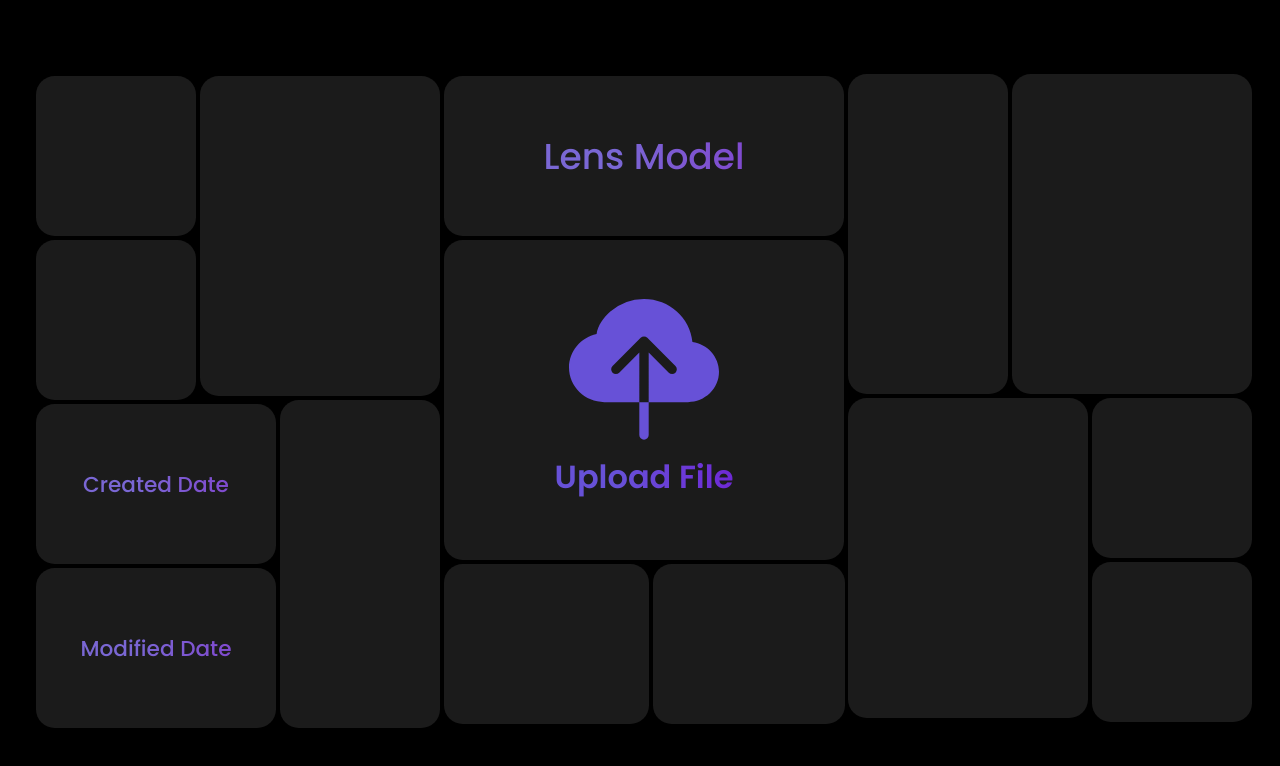
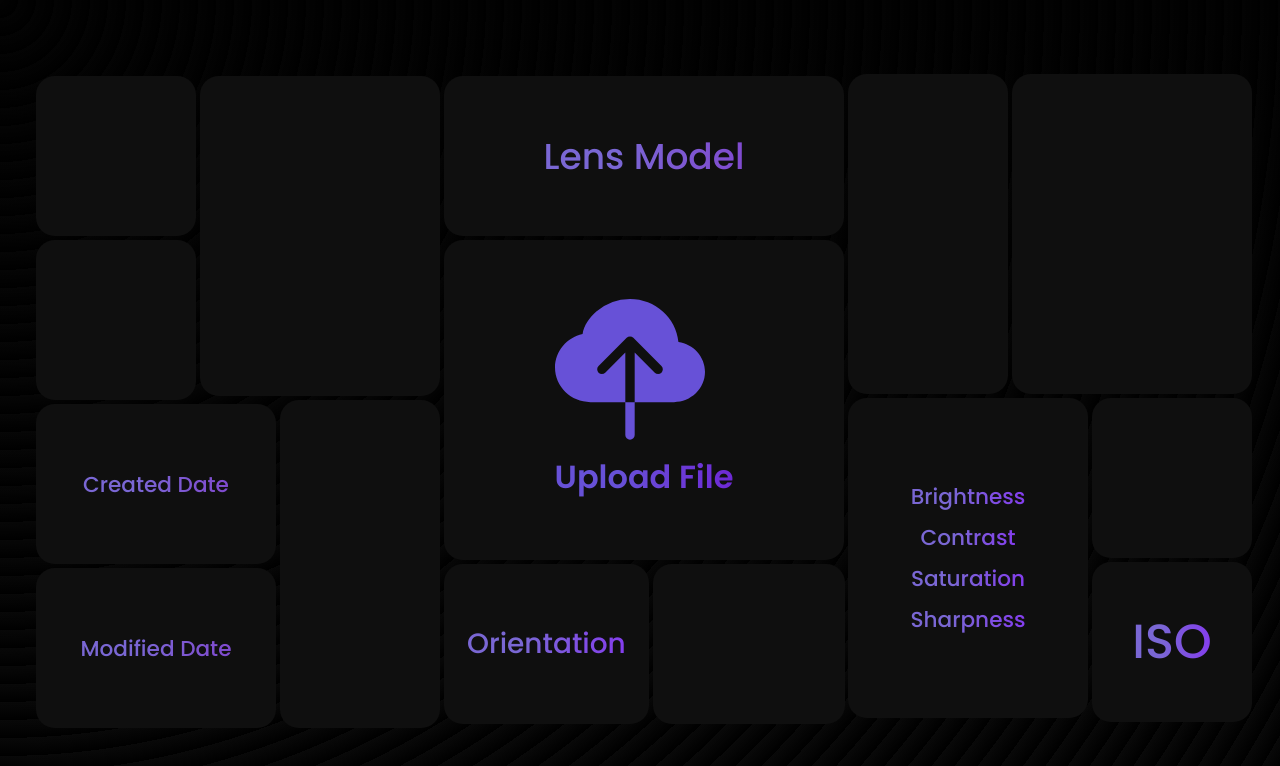
Before and after one commit to BuildNShip/shutr, a React (Vite) app: page / in a window 1280 px wide. Shown: the top 766 px of the page. Built offline with nearby package versions, Linux system fonts and the light colour scheme.

Commit message:
added-boxes

```diff
--- a/src/pages/Home/Home.jsx
+++ b/src/pages/Home/Home.jsx
@@ -27,28 +27,32 @@ const Home = () => {
     }
   };
 
-
   function formatDate(dateString) {
     const date = new Date(dateString);
     const monthNames = [
-      "January", "February", "March",
-      "April", "May", "June", "July",
-      "August", "September", "October",
-      "November", "December"
+      "January",
+      "February",
+      "March",
+      "April",
+      "May",
+      "June",
+      "July",
+      "August",
+      "September",
+      "October",
+      "November",
+      "December",
     ];
-    const dayNames = [
-      "Sun", "Mon", "Tue",
-      "Wed", "Thu", "Fri", "Sat"
-    ];
+    const dayNames = ["Sun", "Mon", "Tue", "Wed", "Thu", "Fri", "Sat"];
     const day = dayNames[date.getDay()];
     const month = monthNames[date.getMonth()];
     const dayOfMonth = date.getDate();
     const suffix = getSuffix(dayOfMonth);
     const hours = date.getHours();
     const minutes = date.getMinutes();
-    const ampm = hours >= 12 ? 'PM' : 'AM';
+    const ampm = hours >= 12 ? "PM" : "AM";
     const formattedHours = hours % 12 || 12;
-    const formattedMinutes = minutes < 10 ? '0' + minutes : minutes;
+    const formattedMinutes = minutes < 10 ? "0" + minutes : minutes;
     return `${month} ${dayOfMonth}${suffix}, ${day} ${formattedHours}:${formattedMinutes} ${ampm}`;
   }
 
@@ -57,10 +61,14 @@ const Home = () => {
       return "th";
     }
     switch (dayOfMonth % 10) {
-      case 1:  return "st";
-      case 2:  return "nd";
-      case 3:  return "rd";
-      default: return "th";
+      case 1:
+        return "st";
+      case 2:
+        return "nd";
+      case 3:
+        return "rd";
+      default:
+        return "th";
     }
   }
 
@@ -87,11 +95,15 @@ const Home = () => {
           <div className={styles.fcs2}>
             <div className={styles.box14}>
               <p className={styles.b14T}>Created Date</p>
-              <p className={styles.b14C}>{exifData && formatDate(exifData.CreateDate)}</p>
+              <p className={styles.b14C}>
+                {exifData && formatDate(exifData.CreateDate)}
+              </p>
             </div>
             <div className={styles.box15}>
               <p className={styles.b14T}>Modified Date</p>
-              <p className={styles.b14C}>{exifData && formatDate(exifData.ModifyDate)}</p>
+              <p className={styles.b14C}>
+                {exifData && formatDate(exifData.ModifyDate)}
+              </p>
             </div>
           </div>
           <div className={styles.box16}></div>
@@ -107,7 +119,7 @@ const Home = () => {
           <div className={styles.box22}>
             <label htmlFor="upload">
               <BsFillCloudUploadFill size={150} color="#6751d7" />
-            </label>
+
               <input
                 type="file"
                 id="upload"
@@ -115,12 +127,16 @@ const Home = () => {
                 style={{ display: "none" }}
               />
               <p className={styles.boxText}>Upload File</p>
+            </label>
             {file && <p className={styles.fileName}>{file.name}</p>}
             {/* {exifData && <pre>{JSON.stringify(exifData, null, 2)}</pre>} */}
           </div>
         </div>
         <div className={styles.scSection2}>
-          <div className={styles.box23}></div>
+          <div className={styles.box23}>
+            <p className={styles.b23T}>Orientation</p>
+            <p className={styles.b23C}>{exifData && exifData.Orientation}</p>
+          </div>
           <div className={styles.box24}></div>
         </div>
       </div>
@@ -131,10 +147,34 @@ const Home = () => {
           <div className={styles.box32}></div>
         </div>
         <div className={styles.tcSection2}>
-          <div className={styles.box33}></div>
+          <div className={styles.box33}>
+            <div className={styles.b331}>
+              <p className={styles.b331T}>Brightness</p>
+              <p className={styles.b331C}>
+                {exifData && exifData.BrightnessValue}
+              </p>
+            </div>
+            <div className={styles.b331}>
+              <p className={styles.b331T}>Contrast</p>
+              <p className={styles.b331C}>{exifData && exifData.Contrast}</p>
+            </div>
+            <div className={styles.b331}>
+              <p className={styles.b331T}>Saturation</p>
+              <p className={styles.b331C}>{exifData && exifData.Saturation}</p>
+            </div>
+            <div className={styles.b331}>
+              <p className={styles.b331T}>Sharpness </p>
+              <p className={styles.b331C}>{exifData && exifData.Sharpness}</p>
+            </div>
+          </div>
           <div className={styles.tcs1}>
-            <div className={styles.box34}></div>
-            <div className={styles.box35}></div>
+            <div className={styles.box34}>
+              <p className={styles.b34C}>{exifData && exifData.Flash}</p>
+            </div>
+            <div className={styles.box35}>
+              <p className={styles.b35T}>ISO</p>
+              <p className={styles.b35C}>{exifData && exifData.ISO}</p>
+            </div>
           </div>
         </div>
       </div>
--- a/src/pages/Home/Home.module.css
+++ b/src/pages/Home/Home.module.css
@@ -22,6 +22,10 @@
   justify-content: center;
   flex-wrap: wrap;
   align-items: center;
+
+  background-color: #000000;
+  opacity: 1;
+  background-image:  repeating-radial-gradient( circle at 0 0, transparent 0, #000000 18px ), repeating-linear-gradient( #09090955, #090909 );
 }
 
 .box11,
@@ -30,7 +34,7 @@
 .box14,
 .box15 {
   border-radius: 18.789px;
-  background: #1b1b1b;
+  background: #0f0f0f;
   margin: 0.25rem;
   margin-bottom: 0;
 
@@ -73,7 +77,7 @@
   flex-direction: column;
   justify-content: center;
   align-items: center;
-  background: #1b1b1b;
+  background: #0f0f0f;
 }
 
 .box14 {
@@ -107,7 +111,7 @@
 .box24 {
   border-radius: 18.789px;
   margin: 0.25rem;
-  background: #1b1b1b;
+  background: #0f0f0f;
 
   display: flex;
   flex-direction: column;
@@ -160,7 +164,7 @@
 .box34,
 .box35 {
   border-radius: 18.789px;
-  background: #1b1b1b;
+  background: #0f0f0f;
   margin: 0.25rem;
 
   display: flex;
@@ -275,7 +279,7 @@
 .b11M {
   color: #ffffff;
   font-family: "Poppins", sans-serif;
-  font-size: 1.35rem;
+  font-size: 1.45rem;
   font-weight: 400;
   text-align: center;
   margin-top: -1rem;
@@ -312,7 +316,7 @@
 .b14C {
   color: #ffffff;
   font-family: "Poppins", sans-serif;
-  font-size: 1rem;
+  font-size: 1.1rem;
   max-width: 9rem;
   font-weight: 400;
   line-height: 1.5rem;
@@ -356,10 +360,104 @@
 }
 
 .b21C {
-  color: #ffffff;
+  color: #919191;
   font-family: "Poppins", sans-serif;
   font-size: 1.5rem;
   font-weight: 300;
   line-height: 1.5rem;
   text-align: center;
 }
+
+.b331 {
+  margin: 0.25rem;
+}
+
+.b331T {
+  color: #ffffff;
+  font-family: "Poppins", sans-serif;
+  font-size: 1.35rem;
+  font-weight: 500;
+  max-width: 15rem;
+  text-align: center;
+
+  background: rgb(103, 81, 215);
+  background: linear-gradient(
+    90deg,
+    rgb(122, 103, 212) 35%,
+    rgb(132, 61, 238) 100%
+  );
+  -webkit-text-fill-color: transparent;
+  -webkit-background-clip: text;
+}
+
+.b331C {
+  color: #ffffff;
+  font-family: "Poppins", sans-serif;
+  font-size: 1.1rem;
+  font-weight: 500;
+  line-height: 1.5rem;
+  text-align: center;
+}
+
+.b34C {
+  color: #ffffff;
+  font-family: "Poppins", sans-serif;
+  font-size: 0.9rem;
+  font-weight: 500;
+  line-height: 1.25rem;
+  text-align: center;
+}
+
+.b35T {
+  color: #ffffff;
+  font-family: "Poppins", sans-serif;
+  font-size: 3rem;
+  font-weight: 500;
+  max-width: 15rem;
+  text-align: center;
+
+  background: rgb(103, 81, 215);
+  background: linear-gradient(
+    90deg,
+    rgb(122, 103, 212) 35%,
+    rgb(132, 61, 238) 100%
+  );
+  -webkit-text-fill-color: transparent;
+  -webkit-background-clip: text;
+}
+
+.b35C {
+  color: #919191;
+  font-family: "Poppins", sans-serif;
+  font-size: 2rem;
+  font-weight: 500;
+  line-height: 1.25rem;
+  text-align: center;
+}
+
+.b23T {
+  color: #ffffff;
+  font-family: "Poppins", sans-serif;
+  font-size: 1.75rem;
+  font-weight: 500;
+  max-width: 15rem;
+  text-align: center;
+
+  background: rgb(103, 81, 215);
+  background: linear-gradient(
+    90deg,
+    rgb(122, 103, 212) 35%,
+    rgb(132, 61, 238) 100%
+  );
+  -webkit-text-fill-color: transparent;
+  -webkit-background-clip: text;
+}
+
+.b23C {
+  color: #ffffff;
+  font-family: "Poppins", sans-serif;
+  font-size: 1rem;
+  font-weight: 500;
+  line-height: 1.25rem;
+  text-align: center;
+}
```
Lines whose indentation alone changed are shown as unchanged.
